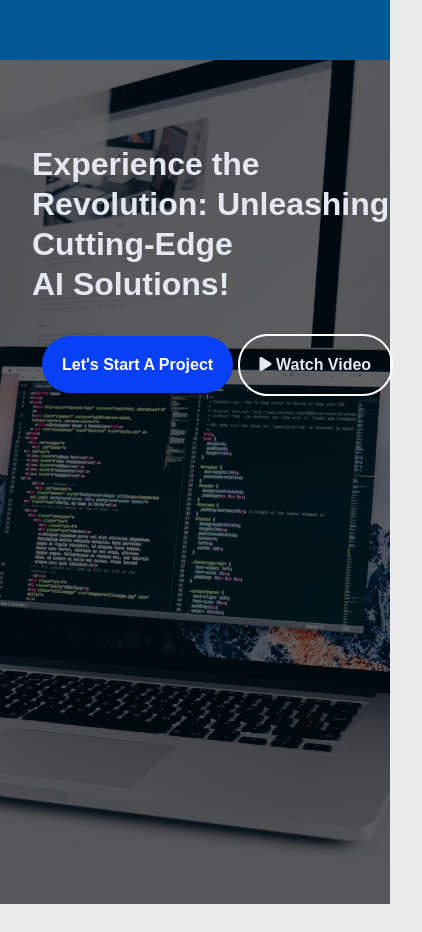
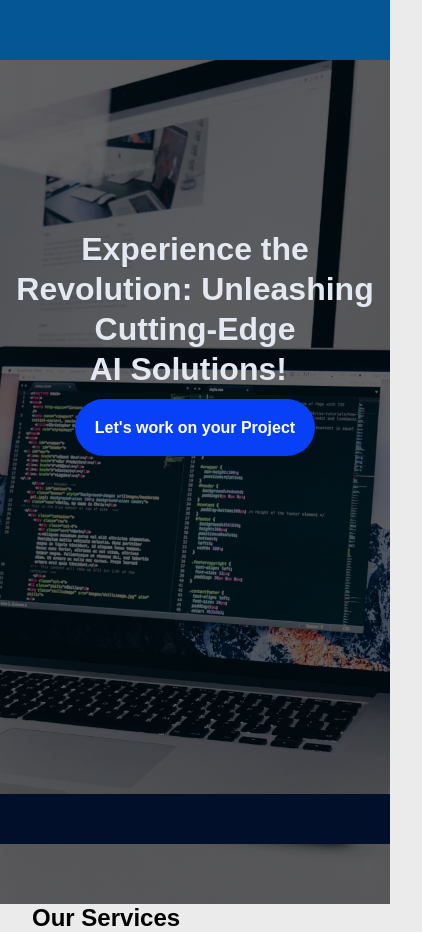
Before and after one commit to icode4living/ucvweb, a plain HTML site: page template/index.html in a window 390 px wide. Shown: the whole page, 422 px wide, since content can reach past the window. Before the commit the page ends 904 px from the top, so only its background shows below. Drawn offline with nearby package versions, Linux system fonts and the light colour scheme; a web font is replaced by a local one.

Commit message:
mobile optmized for most screens

```diff
--- a/template/index.html
+++ b/template/index.html
@@ -62,17 +62,26 @@ rel="stylesheet">
    <div class="hero-image">
         <div class="hero-conatianer">
                 <h1 class="typing">
-                        Experience the Revolution: Unleashing Cutting-Edge <span class="typed-text"></span>
+                        Experience the Revolution: Unleashing<br> Cutting-Edge
+                        <span class="typed-text"></span>
                         <span class="cursor">&nbsp;</span>
                 </h1>
                 <ul class="cta">
-             <li class="inline-block">  <a href="#" class="main-cta">Let's Start A Project</a></li>
-             <li class="inline-block">    <button class="play-btn"> <i class="fa-solid fa-play"></i> Watch Video </button> </div>
-
+             <li class="inline-block">  <a href="#" class="main-cta">Let's work on your Project</a></li>
+            <!--<li class="inline-block">    <button class="play-btn"> <i class="fa-solid fa-play"></i> Watch Video </button> </div>
+            -->
              </ul>
         </div>
 
    </div>
+   <section class="container">
+        <div class="title center">
+                <h1> Our Services</h1>
+        </div>
+   </section>
+   <section class="bottom-nav" role="menu">
+
+   </section>
 <script src="./static/js/src/animate.js"></script>
         <script src="https://unpkg.com/aos@2.3.1/dist/aos.js"></script>
         <script>
--- a/template/static/scss/mobile.scss
+++ b/template/static/scss/mobile.scss
@@ -1,12 +1,25 @@
+@import "style";
+/*All mobile screen*/
+@media screen and (max-width:844px){
+.bottom-nav{
+@include secondary-bg();
+display: block;
+position: fixed;
+bottom:0;
+height: 50px;
+width: 100%;
+}
+}
 @media screen and (max-width:767px){
     .top-bar{
         display: none;
     }
     .hero-conatianer{
-        top:10%;
+        top:20%;
         width: 100%;
         margin:0 auto;
         flex-wrap: wrap;
+        left: 0;
         h1{
             font-size: 2em;
             line-height: 2.5rem;
@@ -20,4 +33,7 @@
     .main-nav-link, .drop-down{
         display: none;
     }
+    .main-cta{
+        text-align: center;
+    }
 }
--- a/template/static/scss/style.scss
+++ b/template/static/scss/style.scss
@@ -26,7 +26,7 @@ $margin: 30px;
 }
 @mixin secondary-bg{
   background-color: $secondary-color;
-  color: #ffff;
+  color: $main-color;
 }
 
 @mixin dark-bg{
@@ -95,6 +95,15 @@ left:2rem;
 .top-link:hover{
   color: $primary-color;
 }
+.container{
+  margin-left: $margin-val;
+}
+.title{
+  margin: 0 auto;
+}
+.center{
+
+}
 /**Main nav**/
 .main-nav{
   @include primary-bg();
@@ -158,9 +167,12 @@ height: 100%;
 .hero-conatianer{
   position: absolute;
   top:25%;
-  left: $margin-val;
-  width: calc(100% - 20%);
+  left: 10%;
+  //width: calc(100% - 20%);
+
   h1{
+    text-align: center;
+
     color: $main-color;
     font-size: 3.5em;
   }
@@ -179,7 +191,10 @@ height: 100%;
 .cta{
   margin-top: 20px;
   padding: 10px;
+  text-align: center;
+
   a{
+
     text-decoration: none;
     color: #ffff;
     font-weight: bold;
@@ -201,6 +216,12 @@ height: 100%;
     font-size: 16px;
   }
 }
+/**
+bottom menu for mobile nav
+*/
+.bottom-nav{
+  display: none;
+}
 /** Animation rules*/
 @keyframes drop-down {
   to{
```
Also changed, not shown: template/static/css/mobile.css, template/static/css/style.css, 2 other files.
